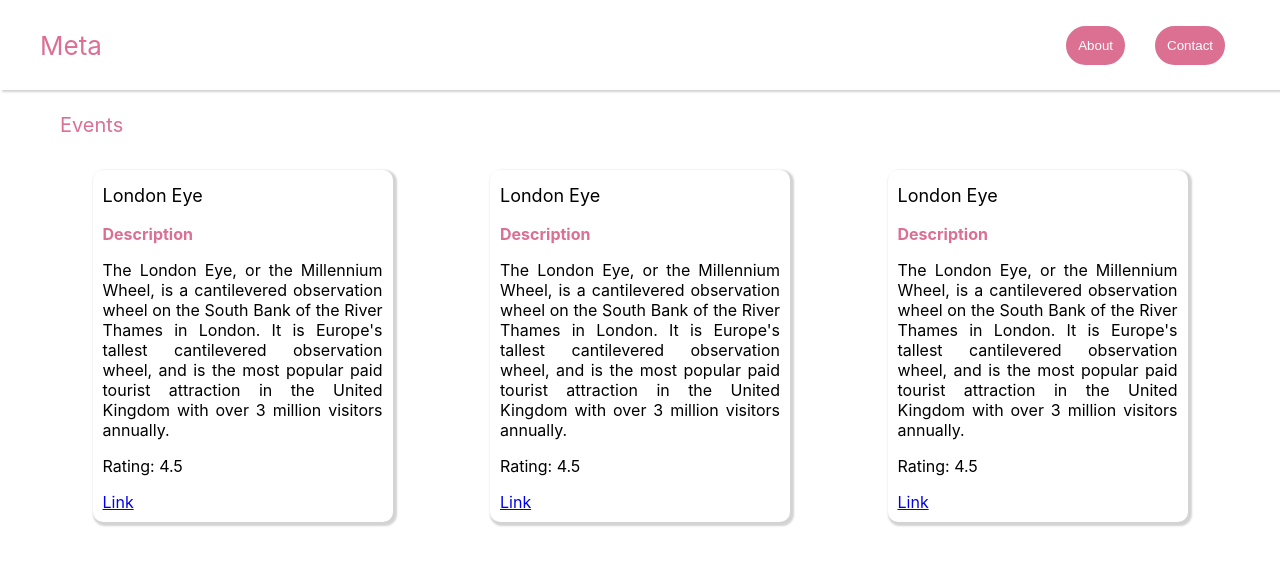
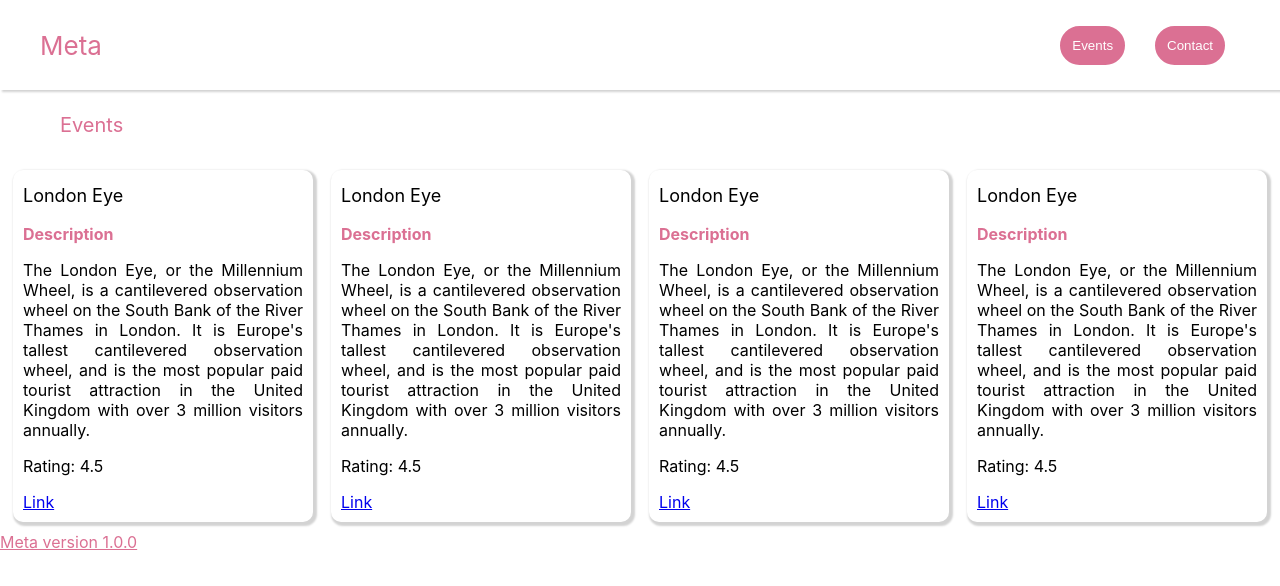
Before and after one commit to crotchetycrow/Metapp-Frontend, a React (Create React App) app in the folder metapp-frontend/: page / in a window 1280 px wide. Shown: the top 586 px of the page. Built offline with nearby package versions, Linux system fonts and the light colour scheme.

Commit message:
Added a about page with a button

```diff
--- a/metapp-frontend/src/App.css
+++ b/metapp-frontend/src/App.css
@@ -2,3 +2,11 @@
   margin: 0;
   padding: 0;
 }
+
+p{
+  color: black;
+}
+
+.footer a{
+  color: pink;
+}
--- a/metapp-frontend/src/App.js
+++ b/metapp-frontend/src/App.js
@@ -1,17 +1,30 @@
 import './App.css';
 import { useState } from 'react'
+
+// comaponents
 import NavBar from './components/NavBar/NavBar'
 import Events from './components/Events/Events'
+import Footer from './components/Footer/Footer'
+import About from './components/About/About'
+
+// Data
 import EventsData from './components/Data/DummyData';
 
 function App() {
 
   const [Data, setData] = useState(EventsData)
 
+  const [newFooter, setFooter] = useState('Meta version 1.0.0')
+
+  const [pages, setpages] = useState(false)
+  function ShowAboutPage(e){ setpages(e) }
+
   return (
     <div className="App">
-      <NavBar/>
-      <Events data={Data}/>
+      <NavBar getAbout={ShowAboutPage}/>
+      {pages ? <About/> : null}
+      {!pages ? <Events data={Data}/> : null}
+      <Footer footer={newFooter}/>
     </div>
 
   );
--- /dev/null
+++ b/metapp-frontend/src/components/About/About.css
@@ -0,0 +1,4 @@
+
+.About{
+    display: block;
+}
--- /dev/null
+++ b/metapp-frontend/src/components/About/About.js
@@ -0,0 +1,12 @@
+
+import './About.css'
+
+function About(){
+
+    return(<div className="About">
+        <h2>About</h2>
+        <p>Contrary to popular belief, Lorem Ipsum is not simply random text. It has roots in a piece of classical Latin literature from 45 BC, making it over 2000 years old. Richard McClintock, a Latin professor at Hampden-Sydney College in Virginia, looked up one of the more obscure Latin words, consectetur, from a Lorem Ipsum passage, and going through the cites of the word in classical literature, discovered the undoubtable source. Lorem Ipsum comes from sections 1.10.32 and 1.10.33 of "de Finibus Bonorum et Malorum" (The Extremes of Good and Evil) by Cicero, written in 45 BC. This book is a treatise on the theory of ethics, very popular during the Renaissance. The first line of Lorem Ipsum, "Lorem ipsum dolor sit amet..", comes from a line in section 1.10.32.</p>
+    </div>)
+}
+
+export default About
--- a/metapp-frontend/src/components/Data/DummyData.js
+++ b/metapp-frontend/src/components/Data/DummyData.js
@@ -2,6 +2,6 @@
 
 const EventsData = [{'id': '1', 'event': ['London Eye', "The London Eye, or the Millennium Wheel, is a cantilevered observation wheel on the South Bank of the River Thames in London. It is Europe's tallest cantilevered observation wheel, and is the most popular paid tourist attraction in the United Kingdom with over 3 million visitors annually."], 'reviewDate': [{'stars': '4.5', 'reviews': '133, 444'}], 'links': 'https://www.londoneye.com/'},
 {'id': '1', 'event': ['London Eye', "The London Eye, or the Millennium Wheel, is a cantilevered observation wheel on the South Bank of the River Thames in London. It is Europe's tallest cantilevered observation wheel, and is the most popular paid tourist attraction in the United Kingdom with over 3 million visitors annually."], 'reviewDate': [{'stars': '4.5', 'reviews': '133, 444'}], 'links': 'https://www.londoneye.com/'},
-{'id': '1', 'event': ['London Eye', "The London Eye, or the Millennium Wheel, is a cantilevered observation wheel on the South Bank of the River Thames in London. It is Europe's tallest cantilevered observation wheel, and is the most popular paid tourist attraction in the United Kingdom with over 3 million visitors annually."], 'reviewDate': [{'stars': '4.5', 'reviews': '133, 444'}], 'links': 'https://www.londoneye.com/'}]
+{'id': '1', 'event': ['London Eye', "The London Eye, or the Millennium Wheel, is a cantilevered observation wheel on the South Bank of the River Thames in London. It is Europe's tallest cantilevered observation wheel, and is the most popular paid tourist attraction in the United Kingdom with over 3 million visitors annually."], 'reviewDate': [{'stars': '4.5', 'reviews': '133, 444'}], 'links': 'https://www.londoneye.com/'}, {'id': '1', 'event': ['London Eye', "The London Eye, or the Millennium Wheel, is a cantilevered observation wheel on the South Bank of the River Thames in London. It is Europe's tallest cantilevered observation wheel, and is the most popular paid tourist attraction in the United Kingdom with over 3 million visitors annually."], 'reviewDate': [{'stars': '4.5', 'reviews': '133, 444'}], 'links': 'https://www.londoneye.com/'}]
 
 export default EventsData
--- /dev/null
+++ b/metapp-frontend/src/components/Footer/Footer.css
@@ -0,0 +1,3 @@
+.footer a{
+    color: palevioletred;
+}
--- /dev/null
+++ b/metapp-frontend/src/components/Footer/Footer.js
@@ -0,0 +1,11 @@
+import './Footer.css'
+
+function Footer(props){
+    return(
+        <div className='footer'>
+            <a href='https://github.com/crotchetycrow/Metapp-Frontend'>{props.footer}</a>
+        </div>
+    )
+}
+
+export default Footer
--- a/metapp-frontend/src/components/NavBar/NavBar.js
+++ b/metapp-frontend/src/components/NavBar/NavBar.js
@@ -1,14 +1,23 @@
 import './NavBar.css'
+import { useState } from 'react'
 
+function NavBar(props){
 
-function NavBar(){
+    const [pages, setpages] = useState()
+
+    function callAbout(){
+        pages ? setpages(false) : setpages(true)
+        props.getAbout(pages)
+
+    }
+
     return(
         <div className='MainNavBar'>
             <div className="MainNavTitle">
                 <p>Meta</p>
             </div>
             <div className="MainNavLinks">
-                <button>About</button>
+                <button onClick={callAbout}>{pages ? 'About' : 'Events'}</button>
                 <button>Contact</button>
             </div>
         </div>
```
